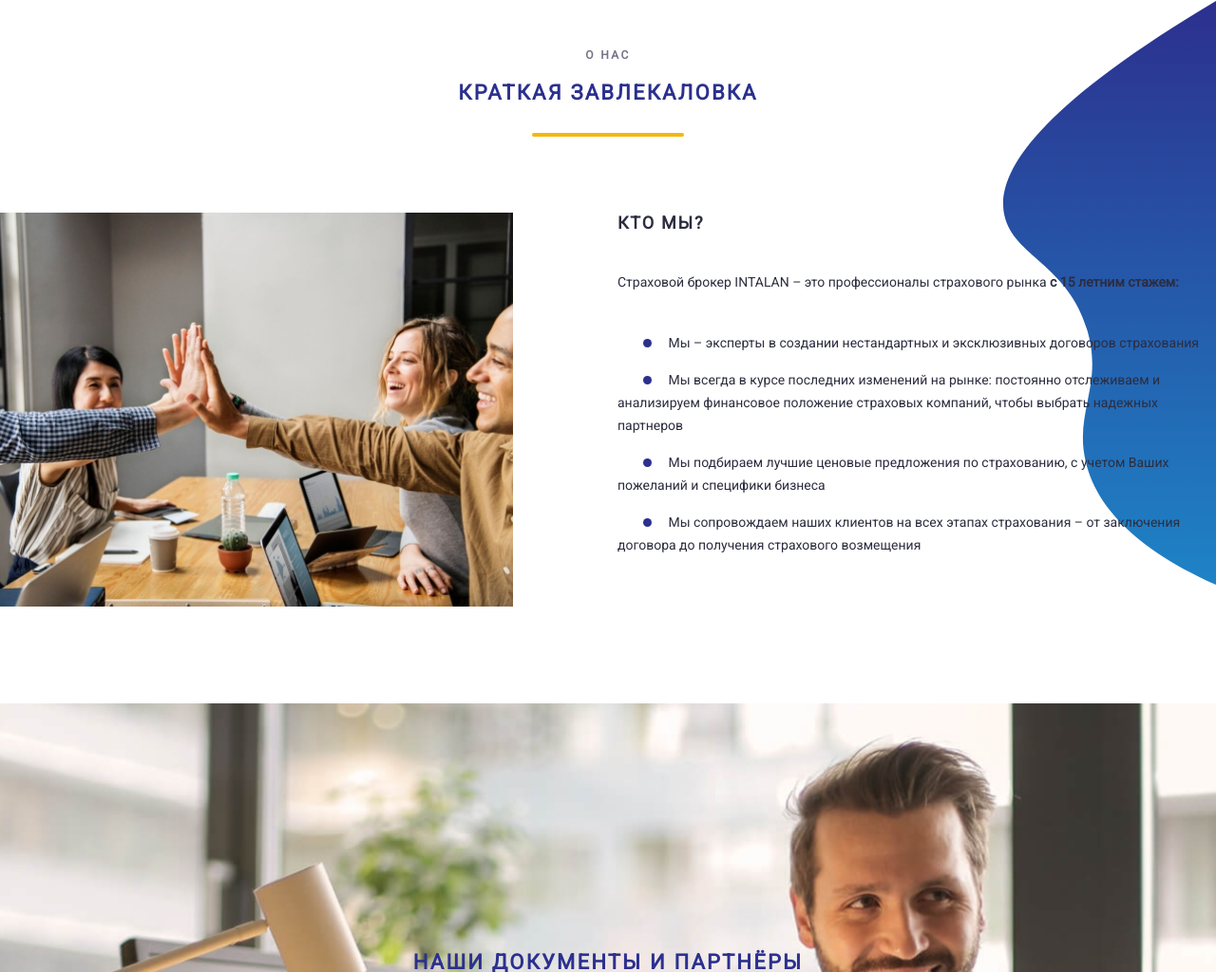
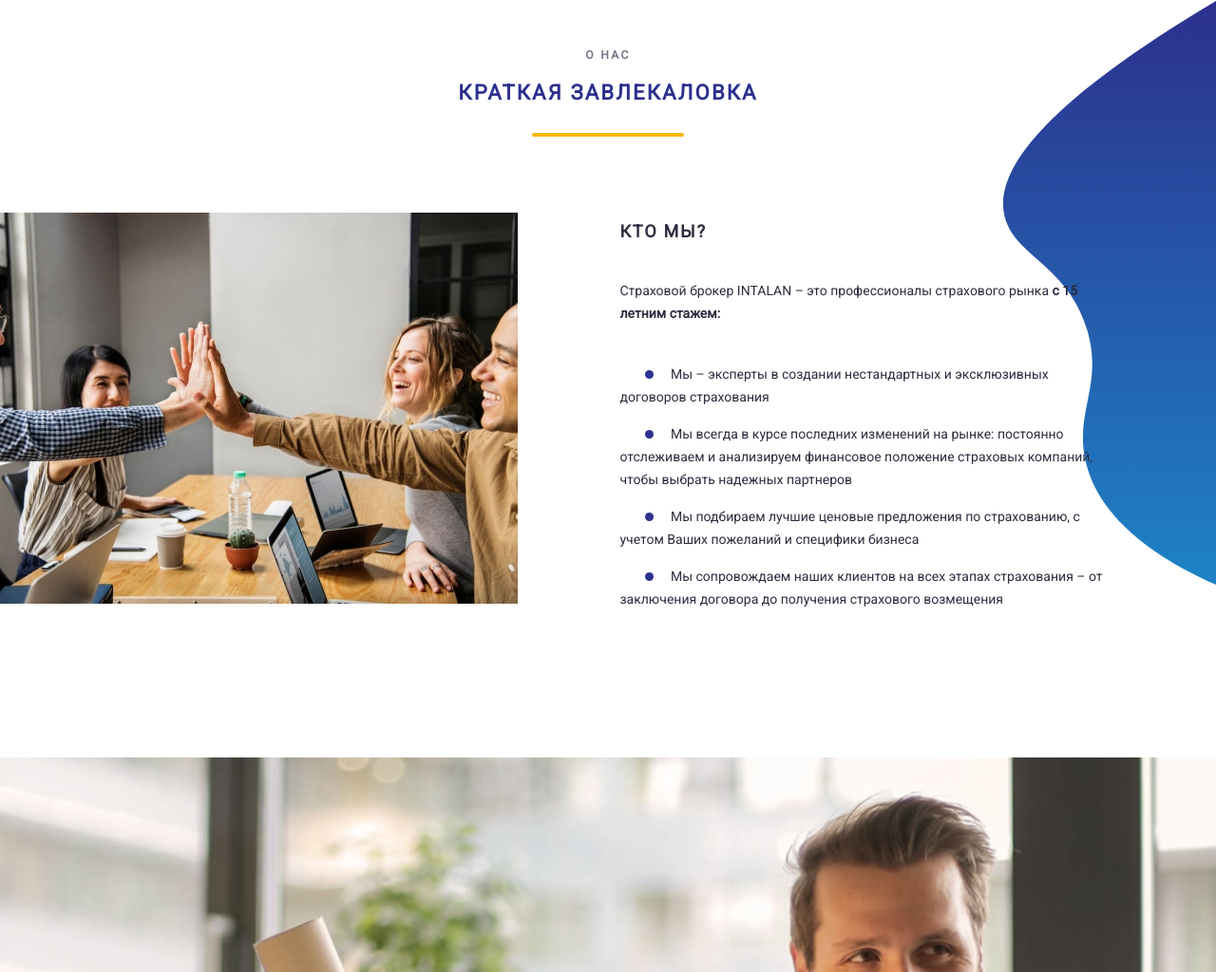
Before and after one commit to linkinshurik/intalan_landing, a website built with webpack: page src/index.html in a window 1280 px wide. Shown: the part 3528-4552 px from the top of the page at 95% size. Built offline with nearby package versions, Linux system fonts and the light colour scheme.

Commit message:
small fix

```diff
--- a/src/index.html
+++ b/src/index.html
@@ -238,6 +238,7 @@
     </div>
     <div class="about-container">
         <img class="about-gradient" src="../src/img/about-rt.png" alt="">
+        <div class="container">
           <div class="about-left">
             <img class="about-left-img" src="../src/img/aboutus.jpg" alt="">
           </div>
@@ -259,6 +260,8 @@
             </li>
           </ul>
         </div>
+        </div>
+
     </div>
   </section>
   <section class="documents">
--- a/src/styles/components/_about.scss
+++ b/src/styles/components/_about.scss
@@ -16,15 +16,18 @@
     }
 
     &-left {
+        display: inline-block;
         width: 50%;
 
         &-img {
-            width: 100%;
-            margin-left: -100px;
+            height: 100%;
+            width: auto;
+            margin-left: -175px;
         }
     }
     &-right {
-        width: 50%;
+        display: inline-block;
+        width: 49%;
         padding: 0 10px;
 
         h1 {
```
Lines whose indentation alone changed are shown as unchanged.
